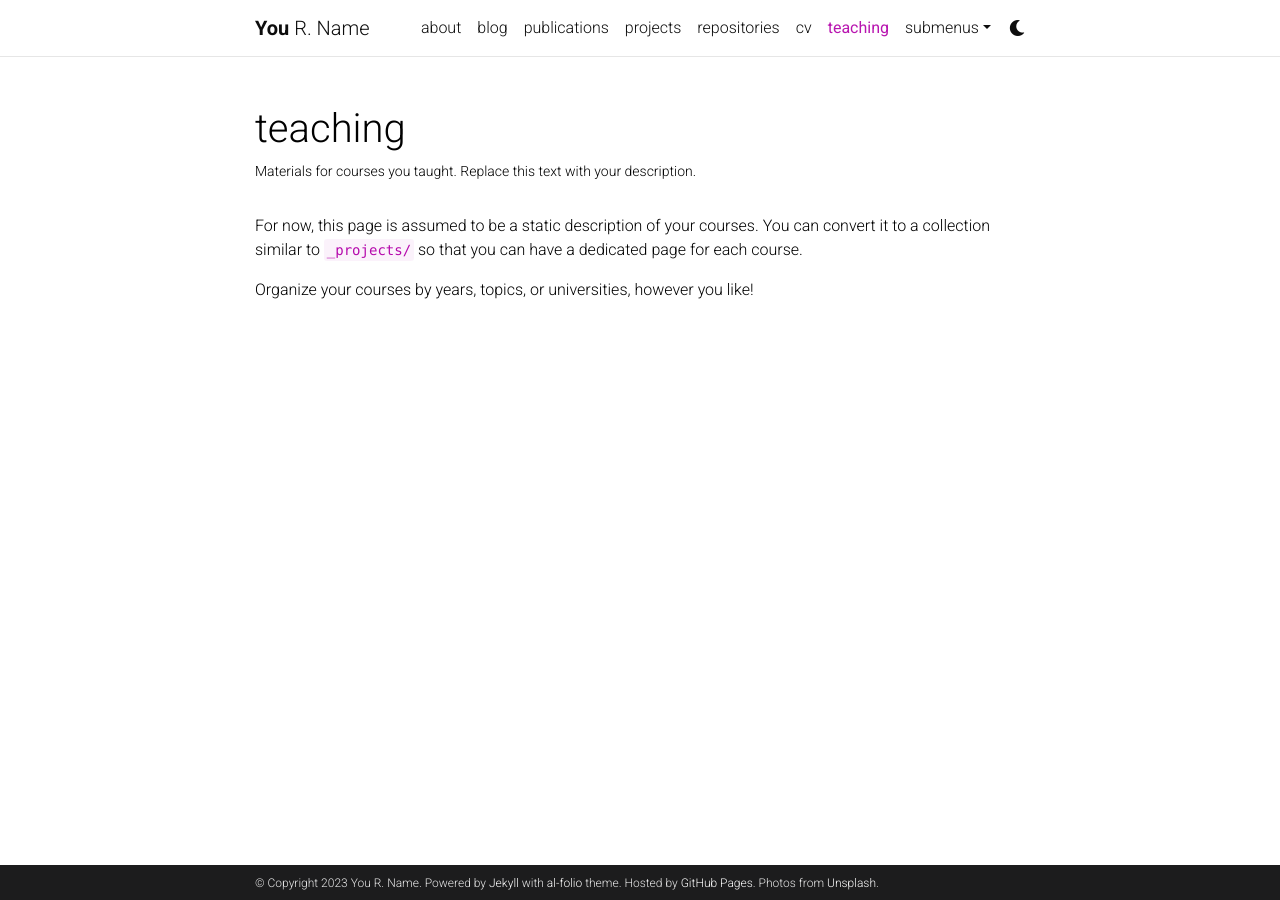
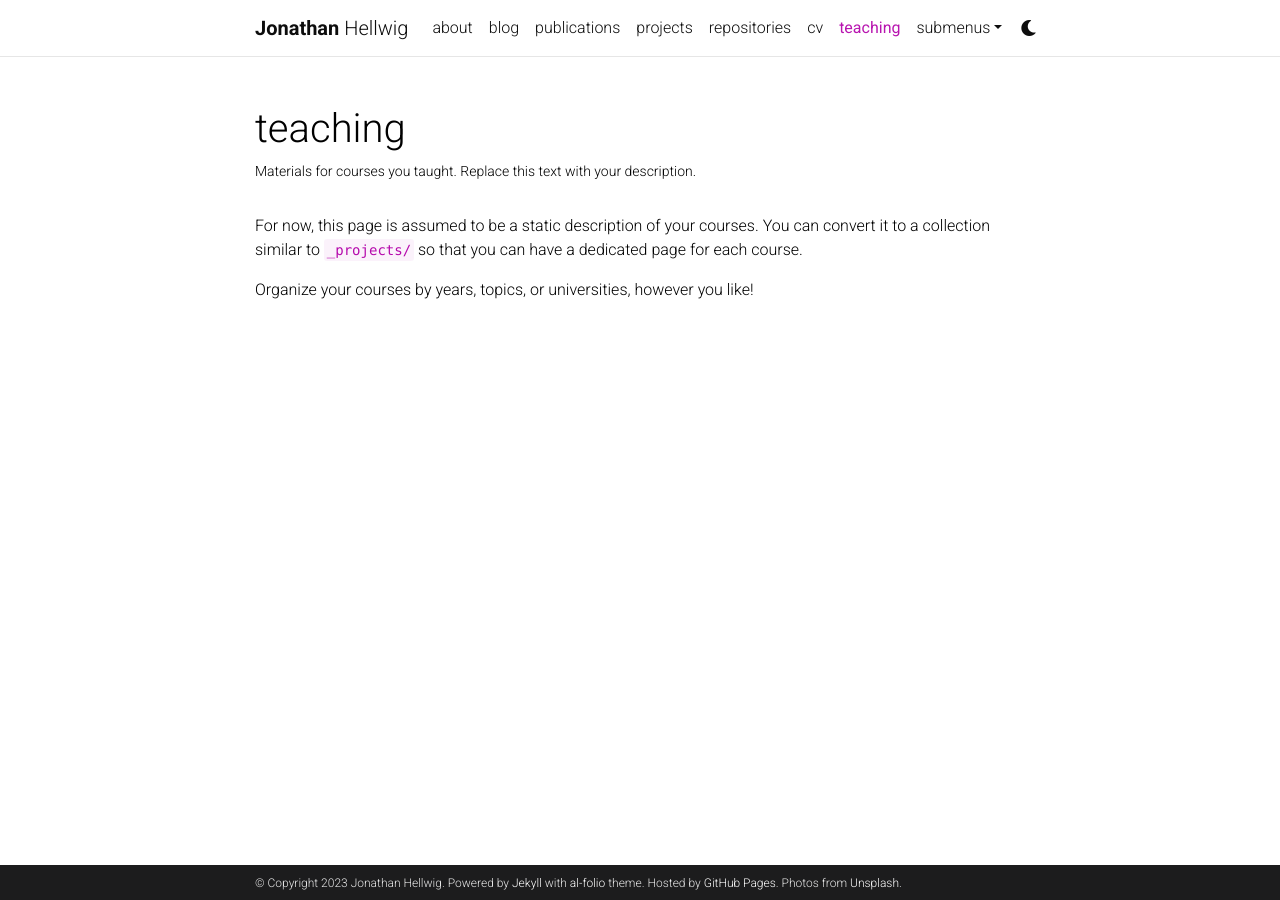
Before and after one commit to jonathan-hellwig/jonathan-hellwig.github.io, a Jekyll site: the page built from _pages/teaching.md, in a window 1280 px wide. Built offline with Jekyll 4.4.1, drawn with Linux system fonts in a browser that asks for light colours; comment, search, counter and statistics services are not loaded; a style sheet for code colours, icons or effects is not loaded.

Commit message:
Change name

```diff
--- a/_config.yml
+++ b/_config.yml
@@ -3,9 +3,9 @@
 # -----------------------------------------------------------------------------
 
 title: blank # the website title (if blank, full name will be used instead)
-first_name: You
-middle_name: R.
-last_name: Name
+first_name: Jonathan
+middle_name:
+last_name: Hellwig
 email: you@example.com
 description: > # the ">" symbol means to ignore newlines until "footer_text:"
   A simple, whitespace theme for academics. Based on [*folio](https://github.com/bogoli/-folio) design.
@@ -19,7 +19,7 @@ lang: en # the language of your site (for example: en, fr, cn, ru, etc.)
 icon: ⚛️  # the emoji used as the favicon (alternatively, provide image name in /assets/img/)
 
 url: https://jonathan-hellwig.github.io # the base hostname & protocol for your site
-baseurl:  # the subpath of your site, e.g. /blog/
+baseurl: # the subpath of your site, e.g. /blog/
 last_updated: false # set to true if you want to display last updated in the footer
 impressum_path:  # set to path to include impressum link in the footer, use the same path as permalink in a page, helps to conform with EU GDPR
 
```
